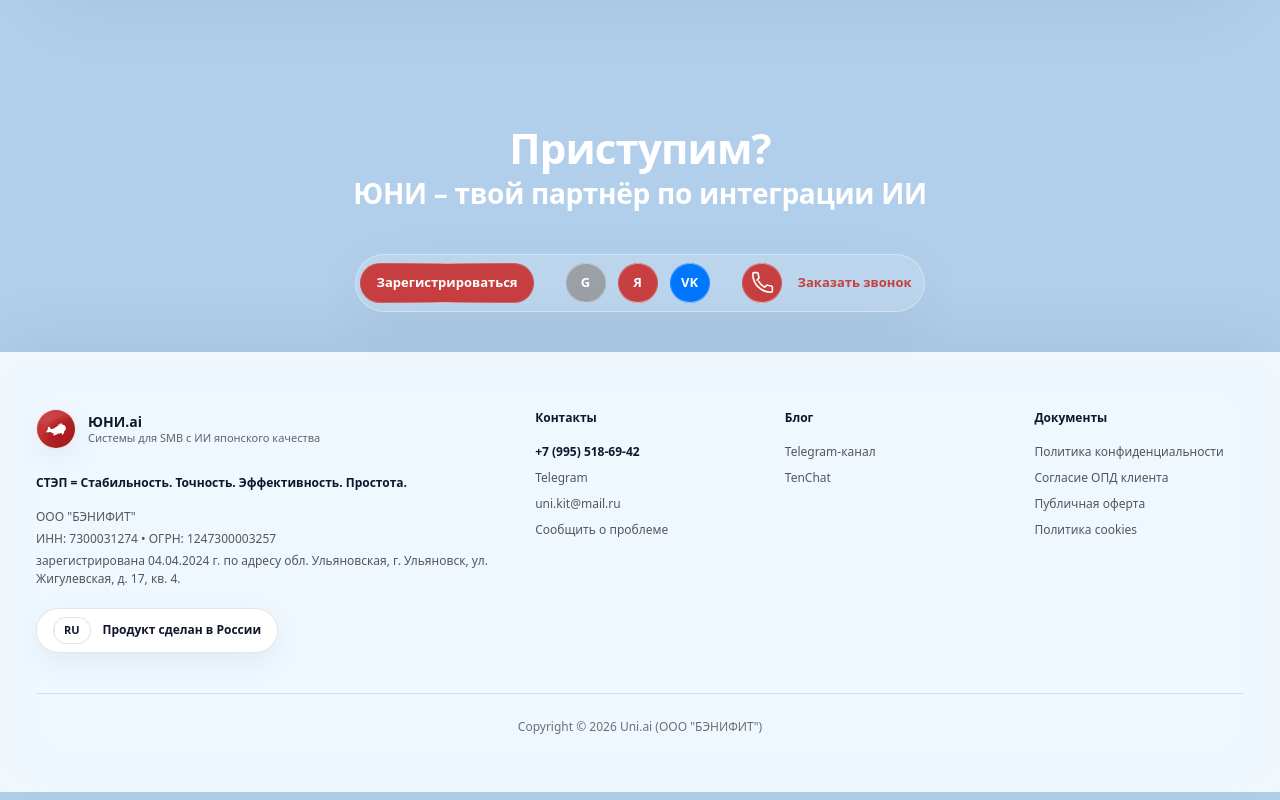
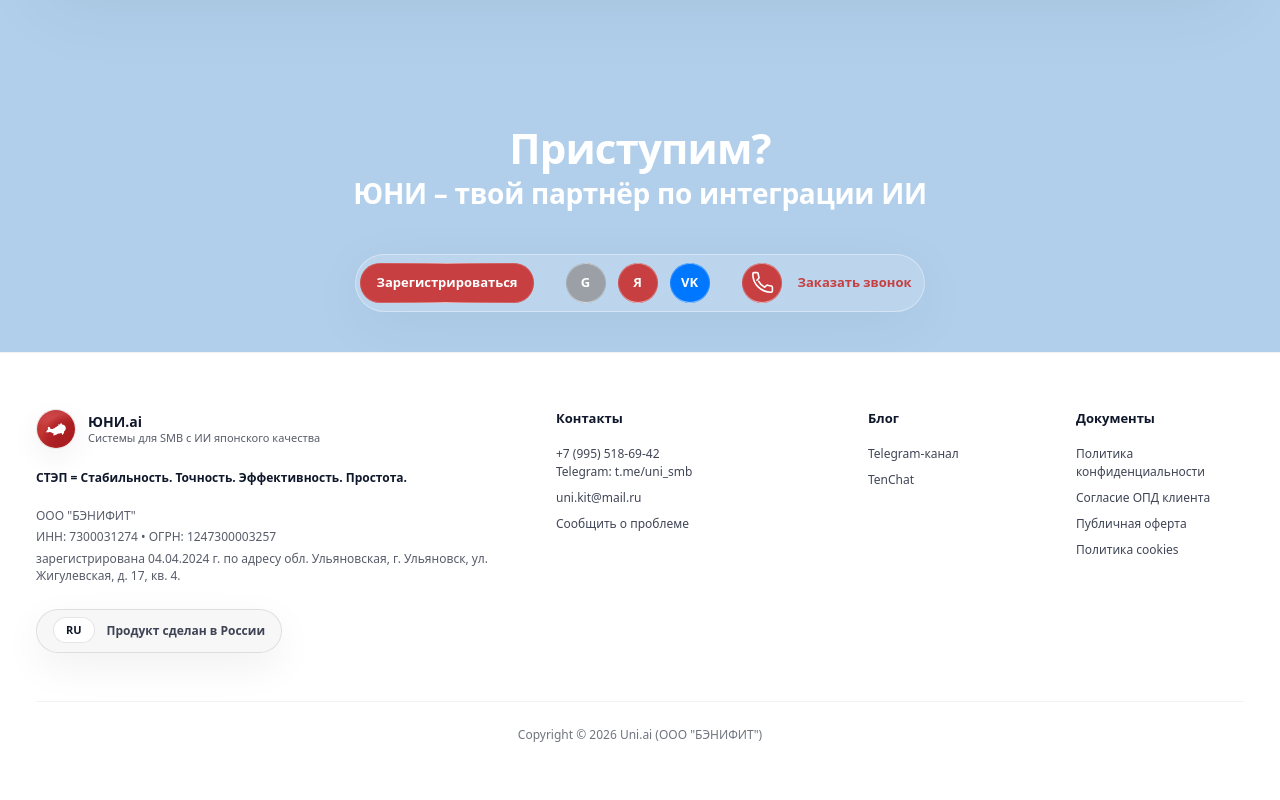
Before and after one commit to uniconsulting/uni.com, a Next.js app: page / in a window 1280 px wide. Shown: the part 8514-9314 px from the top of the page. Built offline with nearby package versions, Linux system fonts and the light colour scheme.

Commit message:
Update Footer.tsx

```diff
--- a/src/components/sections/Footer.tsx
+++ b/src/components/sections/Footer.tsx
@@ -2,44 +2,34 @@
 
 import React from "react";
 
-const ACCENT = "#c73f40";
+export default function Footer() {
+  const linkCls =
+    "text-[#0f172a]/80 hover:text-[#c73f40] transition-colors duration-300";
 
-const LINKS = {
-  tgSupport: "https://t.me/uni_smb",
-  tgChannel: "https://t.me/uniconsulting",
-  tenchat: "https://m.tenchat.ru/u/xuxnFlqD",
-  tgContact: "https://t.me/uni_smb",
-  email: "mailto:uni.kit@mail.ru",
-  phone: "tel:+79955186942",
-  // документы (поставил безопасные заглушки - подставишь реальные пути/файлы)
-  privacy: "#",
-  opd: "#",
-  offer: "#",
-  cookies: "#",
-};
-
-export default function Footer() {
   return (
-    <footer id="footer" className="relative w-full">
+    <footer id="footer" className="relative w-full bg-white">
       <style>{`
-        @keyframes ruShimmer {
-          0% { transform: translateX(-120%); opacity: 0; }
-          15% { opacity: 1; }
-          85% { opacity: 1; }
+        @keyframes ruShine {
+          0%   { transform: translateX(-120%); opacity: 0; }
+          20%  { opacity: .9; }
+          50%  { opacity: .9; }
+          80%  { opacity: .6; }
           100% { transform: translateX(120%); opacity: 0; }
         }
-        @media (prefers-reduced-motion: reduce) {
-          .ru-shimmer::before { animation: none !important; }
+        @keyframes ruFloat {
+          0%,100% { transform: translateY(0); }
+          50%     { transform: translateY(-1px); }
         }
       `}</style>
 
-      {/* цельная панель футера на всю ширину */}
-      <div className="w-full bg-white/82 backdrop-blur-[22px] backdrop-saturate-150 border-t border-white/18 shadow-[0_-18px_60px_rgba(0,0,0,0.06)]">
-        <div className="mx-auto max-w-[1240px] px-4 py-12 md:py-14">
-          <div className="grid gap-10 md:grid-cols-2 lg:grid-cols-5">
-            {/* 1) Бренд */}
-            <div className="lg:col-span-2">
-              <a href="#top" className="group inline-flex items-center gap-3">
+      {/* лёгкий верхний разделитель (не “фрейм”, а просто граница футера) */}
+      <div className="border-t border-black/5" />
+
+      <div className="mx-auto max-w-[1240px] px-4 py-14">
+        <div className="grid gap-10 lg:grid-cols-12">
+          {/* BRAND */}
+          <div className="lg:col-span-5">
+            <a href="#top" className="flex items-center gap-3">
               <div className="grid h-10 w-10 place-items-center overflow-hidden rounded-full border border-black/10 bg-white shadow-[0_10px_30px_rgba(0,0,0,0.06)]">
                 <img
                   src="brand/logo.svg"
@@ -50,10 +40,10 @@ export default function Footer() {
               </div>
 
               <div className="leading-tight">
-                  <div className="text-[14px] font-semibold text-[#0f172a] transition-colors duration-300 group-hover:text-[#c73f40]">
+                <div className="text-[14px] font-semibold text-[#0f172a]">
                   ЮНИ.ai
                 </div>
-                  <div className="text-[11px] text-black/60">
+                <div className="text-[11px] text-[#0f172a]/70">
                   Системы для SMB с ИИ японского качества
                 </div>
               </div>
@@ -63,7 +53,7 @@ export default function Footer() {
               СТЭП = Стабильность. Точность. Эффективность. Простота.
             </div>
 
-              <div className="mt-4 space-y-1 text-[12px] leading-[1.5] text-black/65">
+            <div className="mt-5 space-y-1 text-[12px] leading-[1.45] text-[#0f172a]/70">
               <div>ООО "БЭНИФИТ"</div>
               <div>ИНН: 7300031274 • ОГРН: 1247300003257</div>
               <div>
@@ -72,133 +62,125 @@ export default function Footer() {
               </div>
             </div>
 
-              {/* 5) RU плашка */}
-              <div className="mt-5 inline-flex items-center gap-3 rounded-full border border-black/10 bg-white px-4 py-2 shadow-[0_10px_30px_rgba(0,0,0,0.06)]">
-                <div className="relative overflow-hidden rounded-full border border-black/10 bg-white px-2.5 py-1 text-[11px] font-semibold text-[#0f172a]">
-                  <span className="relative z-[1]">RU</span>
-                  <span className="pointer-events-none absolute inset-y-0 left-0 w-[1px] bg-black/10" />
+            {/* RU плашка */}
+            <div className="mt-6 inline-flex items-center gap-3 rounded-full border border-black/10 bg-[#0f172a]/[0.03] px-4 py-2 shadow-[0_14px_40px_rgba(0,0,0,0.06)]">
+              <div
+                className="relative isolate overflow-hidden rounded-full border border-black/10 bg-white px-3 py-1 text-[11px] font-semibold text-[#0f172a]"
+                style={{ animation: "ruFloat 2.8s ease-in-out infinite" }}
+              >
+                <span className="relative z-10">RU</span>
+                <span
+                  className="pointer-events-none absolute -inset-y-6 left-0 w-1/2 -skew-x-12 bg-[linear-gradient(90deg,transparent,rgba(255,255,255,0.85),transparent)]"
+                  style={{ animation: "ruShine 3.8s ease-in-out infinite" }}
+                />
               </div>
 
-                <div className="relative overflow-hidden text-[12px] font-semibold text-[#0f172a]">
-                  <span className="relative z-[1]">Продукт сделан в России</span>
-                  <span
-                    className="ru-shimmer pointer-events-none absolute inset-0"
-                    aria-hidden="true"
-                  />
-                  <style>{`
-                    .ru-shimmer::before{
-                      content:"";
-                      position:absolute;
-                      top:-40%;
-                      left:-60%;
-                      width:40%;
-                      height:180%;
-                      background: linear-gradient(90deg, transparent, rgba(199,63,64,0.18), transparent);
-                      transform: translateX(-120%);
-                      animation: ruShimmer 2.8s ease-in-out infinite;
-                    }
-                  `}</style>
+              <div className="text-[12px] font-semibold text-[#0f172a]/80">
+                Продукт сделан в России
               </div>
             </div>
           </div>
 
-            {/* 2) Контакты */}
-            <div>
-              <div className="text-[12px] font-semibold text-[#0f172a]">Контакты</div>
-              <div className="mt-4 space-y-2 text-[12px] text-black/65">
-                <a
-                  href={LINKS.phone}
-                  className="block font-semibold text-[#0f172a] transition-colors duration-300 hover:text-[#c73f40]"
-                >
+          {/* CONTACTS */}
+          <div className="lg:col-span-3">
+            <div className="text-[13px] font-semibold text-[#0f172a]">
+              Контакты
+            </div>
+
+            <div className="mt-4 space-y-2 text-[12px]">
+              <a className={linkCls} href="tel:+79955186942">
                 +7 (995) 518-69-42
               </a>
-
+              <div>
                 <a
-                  href={LINKS.tgContact}
+                  className={linkCls}
+                  href="https://t.me/uni_smb"
                   target="_blank"
                   rel="noreferrer"
-                  className="block transition-colors duration-300 hover:text-[#c73f40]"
                 >
-                  Telegram
+                  Telegram: t.me/uni_smb
                 </a>
-
-                <a
-                  href={LINKS.email}
-                  className="block transition-colors duration-300 hover:text-[#c73f40]"
-                >
+              </div>
+              <div>
+                <a className={linkCls} href="mailto:uni.kit@mail.ru">
                   uni.kit@mail.ru
                 </a>
-
+              </div>
+              <div>
                 <a
-                  href={LINKS.tgSupport}
+                  className={linkCls}
+                  href="https://t.me/uni_smb"
                   target="_blank"
                   rel="noreferrer"
-                  className="block transition-colors duration-300 hover:text-[#c73f40]"
                 >
                   Сообщить о проблеме
                 </a>
               </div>
             </div>
+          </div>
 
-            {/* 3) Блог */}
+          {/* BLOG */}
+          <div className="lg:col-span-2">
+            <div className="text-[13px] font-semibold text-[#0f172a]">Блог</div>
+
+            <div className="mt-4 space-y-2 text-[12px]">
               <div>
-              <div className="text-[12px] font-semibold text-[#0f172a]">Блог</div>
-              <div className="mt-4 space-y-2 text-[12px] text-black/65">
                 <a
-                  href={LINKS.tgChannel}
+                  className={linkCls}
+                  href="https://t.me/uniconsulting"
                   target="_blank"
                   rel="noreferrer"
-                  className="block transition-colors duration-300 hover:text-[#c73f40]"
                 >
                   Telegram-канал
                 </a>
+              </div>
+              <div>
                 <a
-                  href={LINKS.tenchat}
+                  className={linkCls}
+                  href="https://m.tenchat.ru/u/xuxnFlqD"
                   target="_blank"
                   rel="noreferrer"
-                  className="block transition-colors duration-300 hover:text-[#c73f40]"
                 >
                   TenChat
                 </a>
               </div>
             </div>
+          </div>
 
-            {/* 4) Документы */}
+          {/* DOCS */}
+          <div className="lg:col-span-2">
+            <div className="text-[13px] font-semibold text-[#0f172a]">
+              Документы
+            </div>
+
+            <div className="mt-4 space-y-2 text-[12px]">
               <div>
-              <div className="text-[12px] font-semibold text-[#0f172a]">Документы</div>
-              <div className="mt-4 space-y-2 text-[12px] text-black/65">
-                <a
-                  href={LINKS.privacy}
-                  className="block transition-colors duration-300 hover:text-[#c73f40]"
-                >
+                <a className={linkCls} href="/privacy">
                   Политика конфиденциальности
                 </a>
-                <a
-                  href={LINKS.opd}
-                  className="block transition-colors duration-300 hover:text-[#c73f40]"
-                >
+              </div>
+              <div>
+                <a className={linkCls} href="/opd-consent">
                   Согласие ОПД клиента
                 </a>
-                <a
-                  href={LINKS.offer}
-                  className="block transition-colors duration-300 hover:text-[#c73f40]"
-                >
+              </div>
+              <div>
+                <a className={linkCls} href="/offer">
                   Публичная оферта
                 </a>
-                <a
-                  href={LINKS.cookies}
-                  className="block transition-colors duration-300 hover:text-[#c73f40]"
-                >
+              </div>
+              <div>
+                <a className={linkCls} href="/cookies">
                   Политика cookies
                 </a>
               </div>
             </div>
           </div>
+        </div>
 
-          {/* нижняя строка */}
-          <div className="mt-10 border-t border-black/10 pt-6 text-center text-[12px] text-black/55">
+        {/* bottom line */}
+        <div className="mt-12 border-t border-black/5 pt-6 text-center text-[12px] text-[#0f172a]/60">
           Copyright © 2026 Uni.ai (ООО "БЭНИФИТ")
-          </div>
         </div>
       </div>
     </footer>
```
Lines whose indentation alone changed are shown as unchanged.
